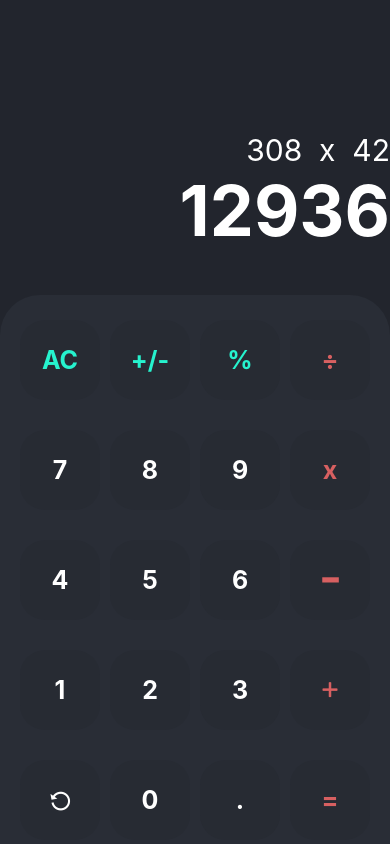
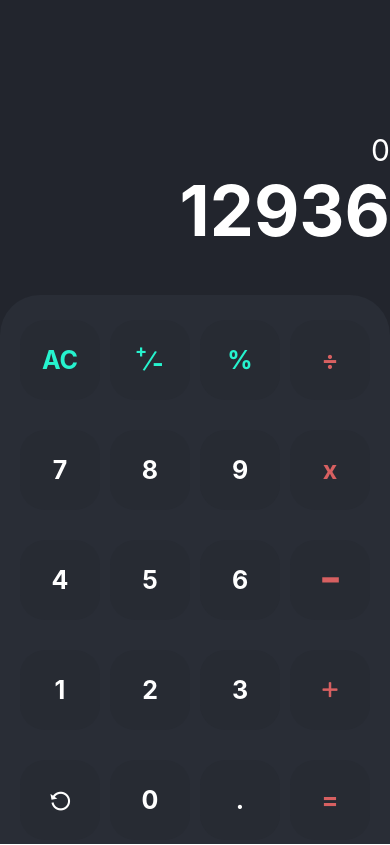
Before and after one commit to emanuelleaviana/calculator-app, a React Native app: screen / in a window 390 px wide. Built offline with nearby package versions, Linux system fonts and the light colour scheme.

Commit message:
updateCalculator 14.10

```diff
--- a/App.js
+++ b/App.js
@@ -1,9 +1,84 @@
 import { StyleSheet, Text, View, TouchableOpacity } from 'react-native';
+import React from 'react';
 import { MaterialCommunityIcons } from '@expo/vector-icons';
 import { Entypo } from '@expo/vector-icons';
+import { useState } from 'react';
 // import { Button } from "react-native-elements";
 
-export default function App() {
+class App extends React.Component  {
+
+    state = {
+      miniDisplay:0,
+      display:0,
+    }
+
+    click0 = () => {
+      this.setState({
+        miniDisplay: 0
+      })
+    }
+
+    click1 = () => {
+      this.setState({
+        miniDisplay: 1
+      })
+    }
+
+    render(){
+  return (
+    <View style={styles.background}>
+      <View style={styles.display}>
+        <Text style={styles.miniDisplay}>{this.state.miniDisplay}</Text>
+        <Text style={styles.textDisplay}>12936</Text>
+      </View>
+      <View style={styles.keyboard}>
+        <View style={styles.grade}>
+          <TouchableOpacity style={styles.button}><Text style={[styles.text, styles.greenText]}>AC</Text></TouchableOpacity>
+          <TouchableOpacity style={styles.button}>
+            <Text style={[styles.text, styles.greenText, styles.plus]}>+</Text>
+            <Text style={[styles.text, styles.greenText, styles.bar]}>/</Text>
+            <Text style={[styles.text, styles.greenText, styles.less]}>-</Text>
+          </TouchableOpacity>
+          <TouchableOpacity style={styles.button}><Text style={[styles.text, styles.greenText]}>%</Text></TouchableOpacity>
+          <TouchableOpacity style={styles.button}><Text style={[styles.text, styles.redText]}>÷</Text></TouchableOpacity>
+        </View>
+
+        <View style={styles.grade}>
+          <TouchableOpacity style={styles.button}><Text style={styles.text}>7</Text></TouchableOpacity>
+          <TouchableOpacity style={styles.button}><Text style={styles.text}>8</Text></TouchableOpacity>
+          <TouchableOpacity style={styles.button}><Text style={styles.text}>9</Text></TouchableOpacity>
+          <TouchableOpacity style={styles.button}><Text style={[styles.text, styles.redText]}>x</Text></TouchableOpacity>
+        </View>
+
+        <View style={styles.grade}>
+          <TouchableOpacity style={styles.button}><Text style={styles.text}>4</Text></TouchableOpacity>
+          <TouchableOpacity style={styles.button}><Text style={styles.text}>5</Text></TouchableOpacity>
+          <TouchableOpacity style={styles.button}><Text style={styles.text}>6</Text></TouchableOpacity>
+          <TouchableOpacity style={styles.button}><Text style={[styles.text, styles.redText]}>━</Text></TouchableOpacity>
+        </View>
+
+        <View style={styles.grade}>
+          <TouchableOpacity  onPress={this.click1} style={styles.button}><Text style={styles.text}>1</Text></TouchableOpacity>
+          <TouchableOpacity style={styles.button}><Text style={styles.text}>2</Text></TouchableOpacity>
+          <TouchableOpacity style={styles.button}><Text style={styles.text}>3</Text></TouchableOpacity>
+          <TouchableOpacity style={styles.button}><Text style={[styles.text, styles.redText]}>
+            <Entypo name="plus" size={25} />
+          </Text></TouchableOpacity>
+        </View>
+
+        <View style={styles.grade}>
+          <TouchableOpacity  onPress={() => handleInput("#")} style={styles.button}><Text style={styles.specialCharacter}>
+            <MaterialCommunityIcons name="restore" size={25} />
+          </Text></TouchableOpacity>
+          <TouchableOpacity onPress={this.click0} style={styles.button}><Text style={styles.text}>0</Text></TouchableOpacity>
+          <TouchableOpacity style={styles.button}><Text style={styles.text}>.</Text></TouchableOpacity>
+          <TouchableOpacity style={styles.button}><Text style={[styles.text, styles.redText]}>=</Text></TouchableOpacity>
+        </View>
+      </View>
+    </View>
+  );
+  }
+}
 const styles = StyleSheet.create({
   background: {
     flex: 1,
@@ -36,6 +111,7 @@ export default function App() {
     margin: 5,
     borderRadius: 25,
     justifyContent: 'center',
+    position:'relative',
   },
   text: {
     textAlign: 'center',
@@ -65,62 +141,31 @@ export default function App() {
     color: 'white',
     fontSize: 70,
     textAlign: 'right',
-      fontWeight: 'bold'
+    fontWeight: 'bold',
+
   },
   miniDisplay: {
     color: 'white',
     fontSize: 30,
     textAlign: 'right',
+
+  },
+  bar:{
+    transform: [{ rotate: '18deg' }],
+    fontWeight:'normal',
+  },
+  plus: {
+    fontSize:18,
+    position:'absolute',
+    left:25,
+    top:20,
+  },
+  less: {
+    fontSize:25,
+    position:'absolute',
+    left:42,
+    top:28,
   },
 });
 
-  return (
-    <View style={styles.background}>
-      <View style={styles.display}>
-        <Text style={styles.miniDisplay}>308  x  42</Text>
-        <Text style={styles.textDisplay}>12936</Text>
-
-      </View>
-      <View style={styles.keyboard}>
-        <View style={styles.grade}>
-          <TouchableOpacity style={styles.button}><Text style={[styles.text, styles.greenText]}>AC</Text></TouchableOpacity>
-          <TouchableOpacity style={styles.button}><Text style={[styles.text, styles.greenText]}>+/-</Text></TouchableOpacity>
-          <TouchableOpacity style={styles.button}><Text style={[styles.text, styles.greenText]}>%</Text></TouchableOpacity>
-          <TouchableOpacity style={styles.button}><Text style={[styles.text, styles.redText]}>÷</Text></TouchableOpacity>
-        </View>
-
-        <View style={styles.grade}>
-          <TouchableOpacity onPress={() => handleInput(7)} style={styles.button}><Text style={styles.text}>7</Text></TouchableOpacity>
-          <TouchableOpacity style={styles.button}><Text style={styles.text}>8</Text></TouchableOpacity>
-          <TouchableOpacity style={styles.button}><Text style={styles.text}>9</Text></TouchableOpacity>
-          <TouchableOpacity style={styles.button}><Text style={[styles.text, styles.redText]}>x</Text></TouchableOpacity>
-        </View>
-
-        <View style={styles.grade}>
-          <TouchableOpacity style={styles.button}><Text style={styles.text}>4</Text></TouchableOpacity>
-          <TouchableOpacity style={styles.button}><Text style={styles.text}>5</Text></TouchableOpacity>
-          <TouchableOpacity style={styles.button}><Text style={styles.text}>6</Text></TouchableOpacity>
-          <TouchableOpacity style={styles.button}><Text style={[styles.text, styles.redText]}>━</Text></TouchableOpacity>
-        </View>
-
-        <View style={styles.grade}>
-          <TouchableOpacity style={styles.button}><Text style={styles.text}>1</Text></TouchableOpacity>
-          <TouchableOpacity style={styles.button}><Text style={styles.text}>2</Text></TouchableOpacity>
-          <TouchableOpacity style={styles.button}><Text style={styles.text}>3</Text></TouchableOpacity>
-          <TouchableOpacity style={styles.button}><Text style={[styles.text, styles.redText]}>
-            <Entypo name="plus" size={25} />
-          </Text></TouchableOpacity>
-        </View>
-
-        <View style={styles.grade}>
-          <TouchableOpacity style={styles.button}><Text style={styles.specialCharacter}>
-            <MaterialCommunityIcons name="restore" size={25} />
-          </Text></TouchableOpacity>
-          <TouchableOpacity style={styles.button}><Text style={styles.text}>0</Text></TouchableOpacity>
-          <TouchableOpacity style={styles.button}><Text style={styles.text}>.</Text></TouchableOpacity>
-          <TouchableOpacity style={styles.button}><Text style={[styles.text, styles.redText]}>=</Text></TouchableOpacity>
-        </View>
-      </View>
-    </View>
-  );
-}
+export default App
```
Lines whose indentation alone changed are shown as unchanged.
